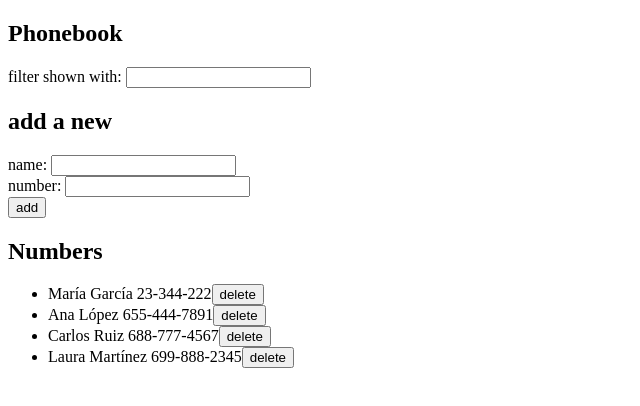
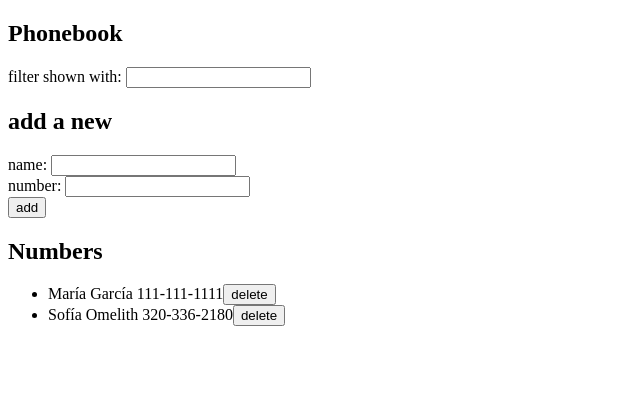
Before and after one commit to Daijaz/fullstack-open-exercises, a React (Vite) app in the folder part2/phone-agenda/: page / in a window 1280 px wide. Shown: the top 406 px of the page, without its empty margins (0-640 px from the left). Built offline with nearby package versions, Linux system fonts and the light colour scheme; data requests are answered from the project's data file.

Commit message:
Last commit

```diff
--- a/part2/phone-agenda/db.json
+++ b/part2/phone-agenda/db.json
@@ -3,22 +3,12 @@
     {
       "id": "2",
       "name": "María García",
-      "number": "23-344-222"
+      "number": "111-111-1111"
     },
     {
-      "id": "4",
-      "name": "Ana López",
-      "number": "655-444-7891"
-    },
-    {
-      "id": "5",
-      "name": "Carlos Ruiz",
-      "number": "688-777-4567"
-    },
-    {
-      "id": "6",
-      "name": "Laura Martínez",
-      "number": "699-888-2345"
+      "id": "2b8e",
+      "name": "Sofía Omelith",
+      "number": "320-336-2180"
     }
   ]
 }
--- a/part2/phone-agenda/src/App.jsx
+++ b/part2/phone-agenda/src/App.jsx
@@ -49,28 +49,26 @@ const App = () => {
 
           personService
           .update(personCopy.id, personCopy)
-          .then((response) => setPersons(persons.map(person => person.name !== response.name ? person : personCopy)))
-          .catch(error => {
-            setMessage(`There is an error updating ${personCopy.name} It was deleted before`)
-            setMessageType('error')
-
+          .then((response) =>{
+            setPersons(persons.map(person => person.name !== response.name ? person : personCopy))
+            setMessage(`${response.name}, updated correctly`)
+            setMessageType('success')
             setTimeout(() => {
               setMessage(null)
               setMessageType(null)
+            }, 5000)
+          })
+          .catch(error => {
+            setMessage(`There is an error updating ${personCopy.name}. It was deleted before`)
+            setMessageType('error')
+            setTimeout(() => {
+              setMessage(null)
+              setMessageType(null)
+              setNewName('')
+              setNewNumber('')
+              personService.getAll().then((response) => setPersons(response))
             },5000)
-
-            setPersons(persons.map(person => person.name !== response.name ? person : personCopy))
           })
-
-          setNewName('')
-          setNewNumber('')
-          setMessage(`Updated ${personCopy.name}`)
-          setMessageType('success')
-          setTimeout(() => {
-            setMessage(null)
-            setMessageType(null)
-          }, 5000)
-          setPersons(persons.map(person => person.name !== response.name ? person : personCopy))
         }
       }
     }
@@ -98,19 +96,27 @@ const App = () => {
       personService
       .deletePerson(id)
       .then(response => response.data.id)
-      .then(response => setPersons(persons.filter(person => person.id !== response )))
+      .then(response => {
+        setMessage(`${personSelected.name} was eliminated`)
+        setMessageType('success')
+        setTimeout(() => {
+          setMessage(null)
+          setMessageType(null)
+          setPersons(persons.filter(person => person.id !== response ))
+        },5000)
+
+      })
       .catch(error => {
         setMessage(`There is an error deleting ${personSelected.name}. It was deleted before`)
         setMessageType('error')
-
         setTimeout(() => {
           setMessage(null)
           setMessageType(null)
+          personService.getAll().then((response) => setPersons(response))
         },5000)
       })
     }
   }
-
 
   const filtered = persons.filter(person => person.name.toLowerCase().includes(newFilter.toLowerCase()) ? person.name : '')
 
--- a/part2/phone-agenda/src/services/persons.js
+++ b/part2/phone-agenda/src/services/persons.js
@@ -12,8 +12,8 @@ const create = (personObject) => {
 }
 
 const deletePerson = (id) => {
-    const request = axios.delete(`${baseUrl}/${id}`)
-    return request
+   return axios.delete(`${baseUrl}/${id}`)
+
 }
 
 const update = (id, personObject) => {
```
